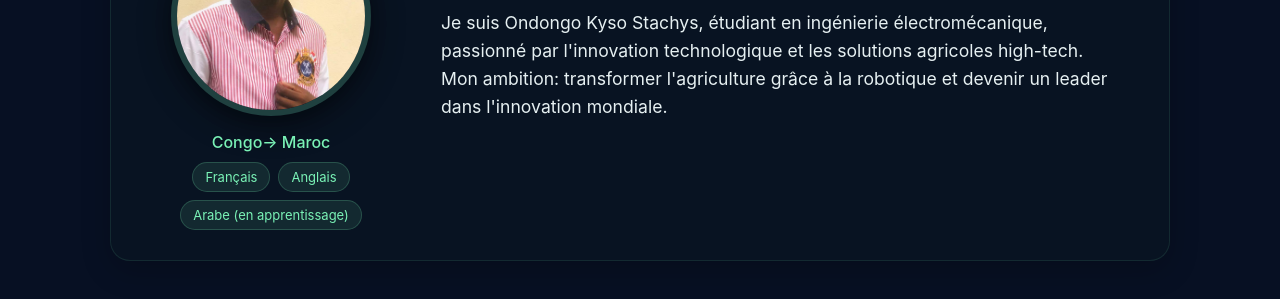
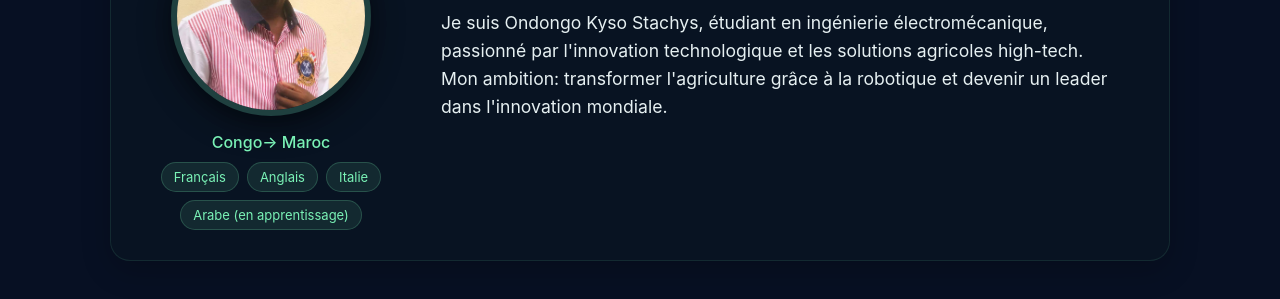
Before and after one commit to stachyskyso-bot/odgks, a plain HTML site: page Experience.html in a window 1280 px wide. Shown: the part 155-454 px from the top of the page. Drawn offline with Linux system fonts and the light colour scheme.

Commit message:
Update Experience.html

```diff
--- a/Experience.html
+++ b/Experience.html
@@ -503,6 +503,7 @@
                     <div class="chips">
                         <div class="chip">Français</div>
                         <div class="chip">Anglais</div>
+                        <div class="chip">Italie</div>
                         <div class="chip">Arabe (en apprentissage)</div>
                     </div>
                 </div>
```
